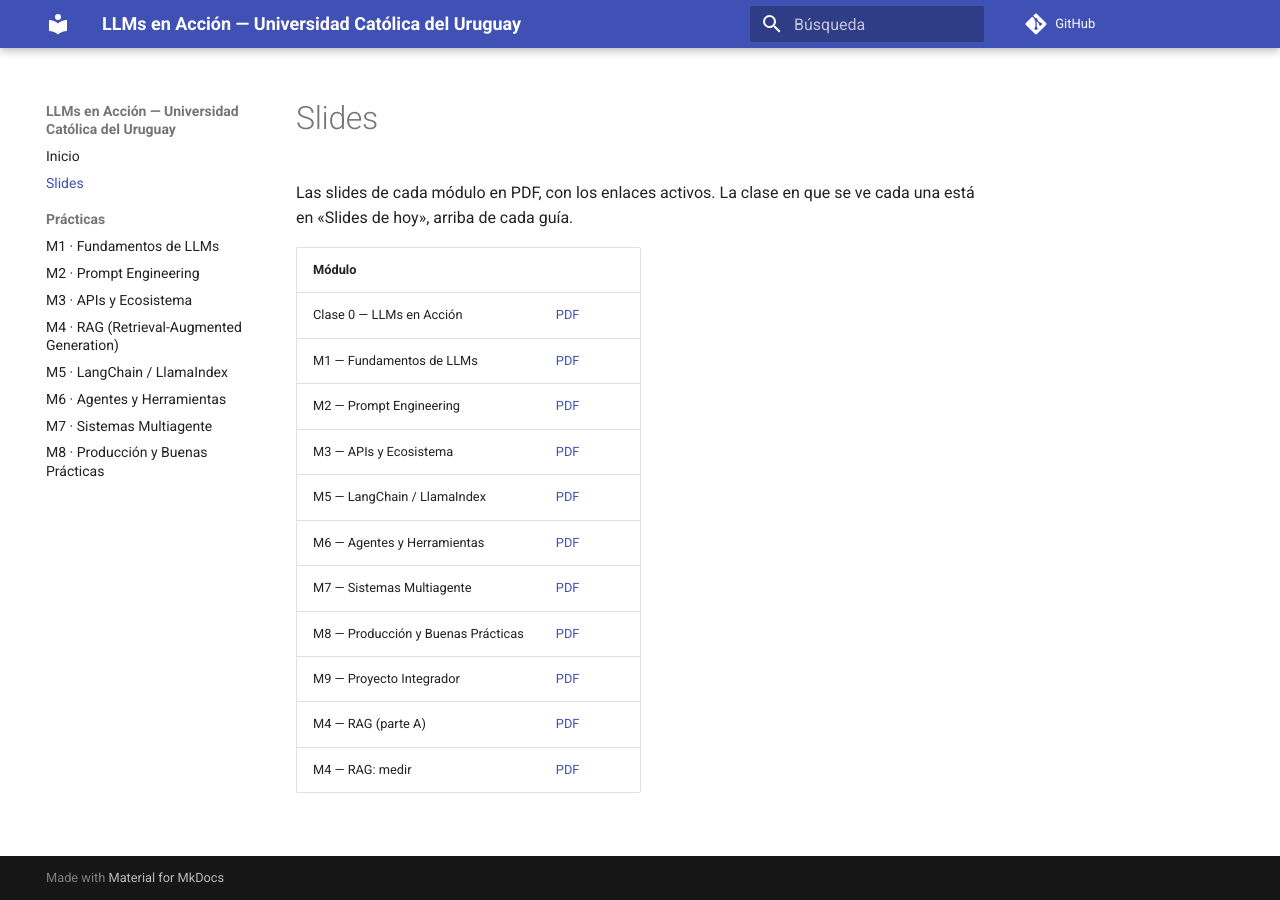
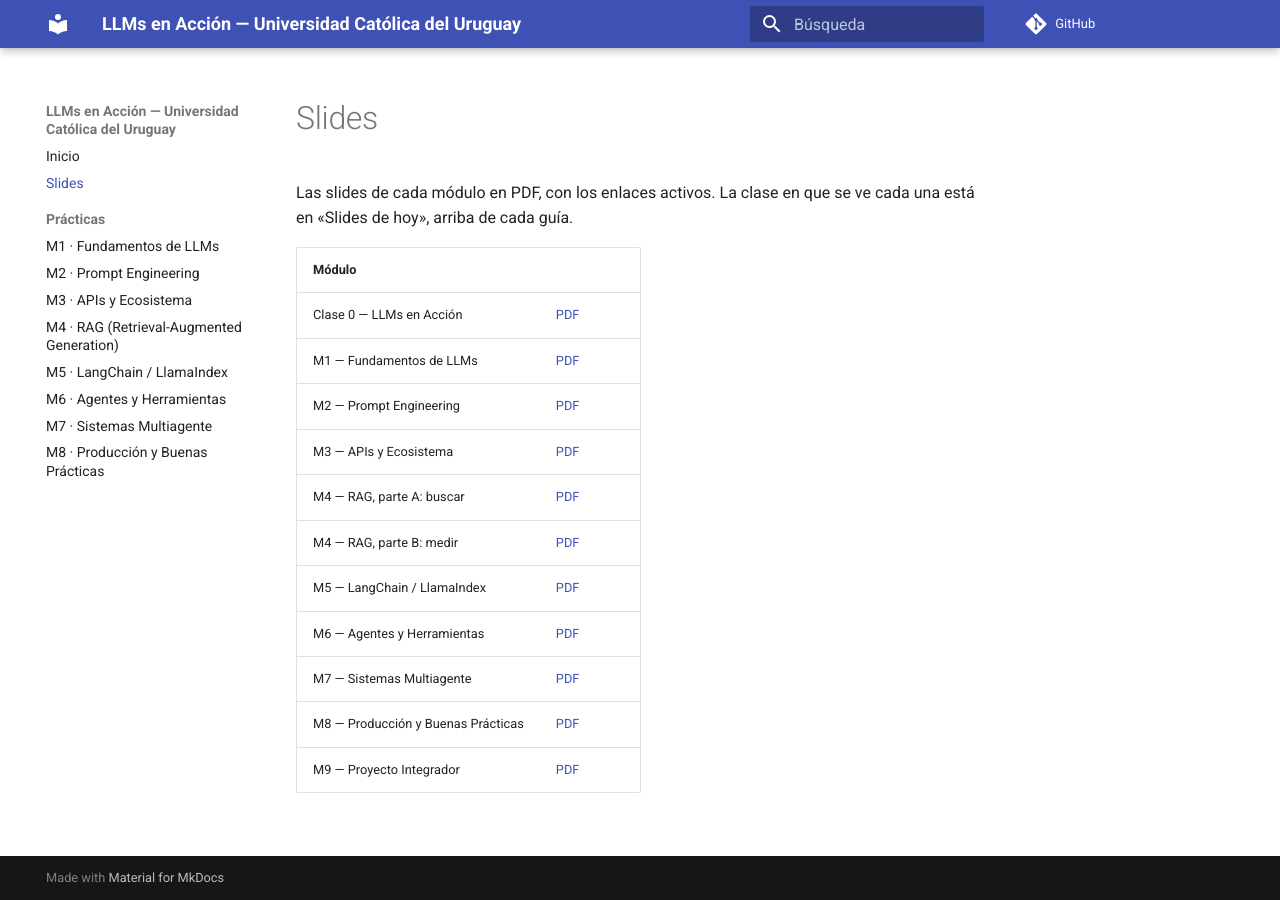
Before and after one commit to JuanFKurucz/ucu-la, an MkDocs documentation site: the page built from docs/slides/index.md, in a window 1280 px wide. Built offline with MkDocs 1.6.1 and Material for MkDocs 9.7.7, drawn with Linux system fonts in a browser that asks for light colours; comment, search, counter and statistics services are not loaded.

Commit message:
Clase 3: control de lectura 1 con 10 preguntas, slide de casos de uso de RAG, enlaces al cuaderno en las slides 6 y 8, índice de slides en orden (D301, D302)
Co-Authored-By: Claude Opus 5.5 <noreply@anthropic.com>

```diff
--- a/docs/slides/index.md
+++ b/docs/slides/index.md
@@ -8,10 +8,10 @@ Las slides de cada módulo en PDF, con los enlaces activos. La clase en que se v
 | M1 — Fundamentos de LLMs | [PDF](clase1.pdf) |
 | M2 — Prompt Engineering | [PDF](clase2.pdf) |
 | M3 — APIs y Ecosistema | [PDF](clase3.pdf) |
+| M4 — RAG, parte A: buscar | [PDF](clase4a.pdf) |
+| M4 — RAG, parte B: medir | [PDF](clase4b.pdf) |
 | M5 — LangChain / LlamaIndex | [PDF](clase5.pdf) |
 | M6 — Agentes y Herramientas | [PDF](clase6.pdf) |
 | M7 — Sistemas Multiagente | [PDF](clase7.pdf) |
 | M8 — Producción y Buenas Prácticas | [PDF](clase8.pdf) |
 | M9 — Proyecto Integrador | [PDF](clase9.pdf) |
-| M4 — RAG (parte A) | [PDF](clase4a.pdf) |
-| M4 — RAG: medir | [PDF](clase4b.pdf) |
```
Also changed, not shown: 3 other files.
